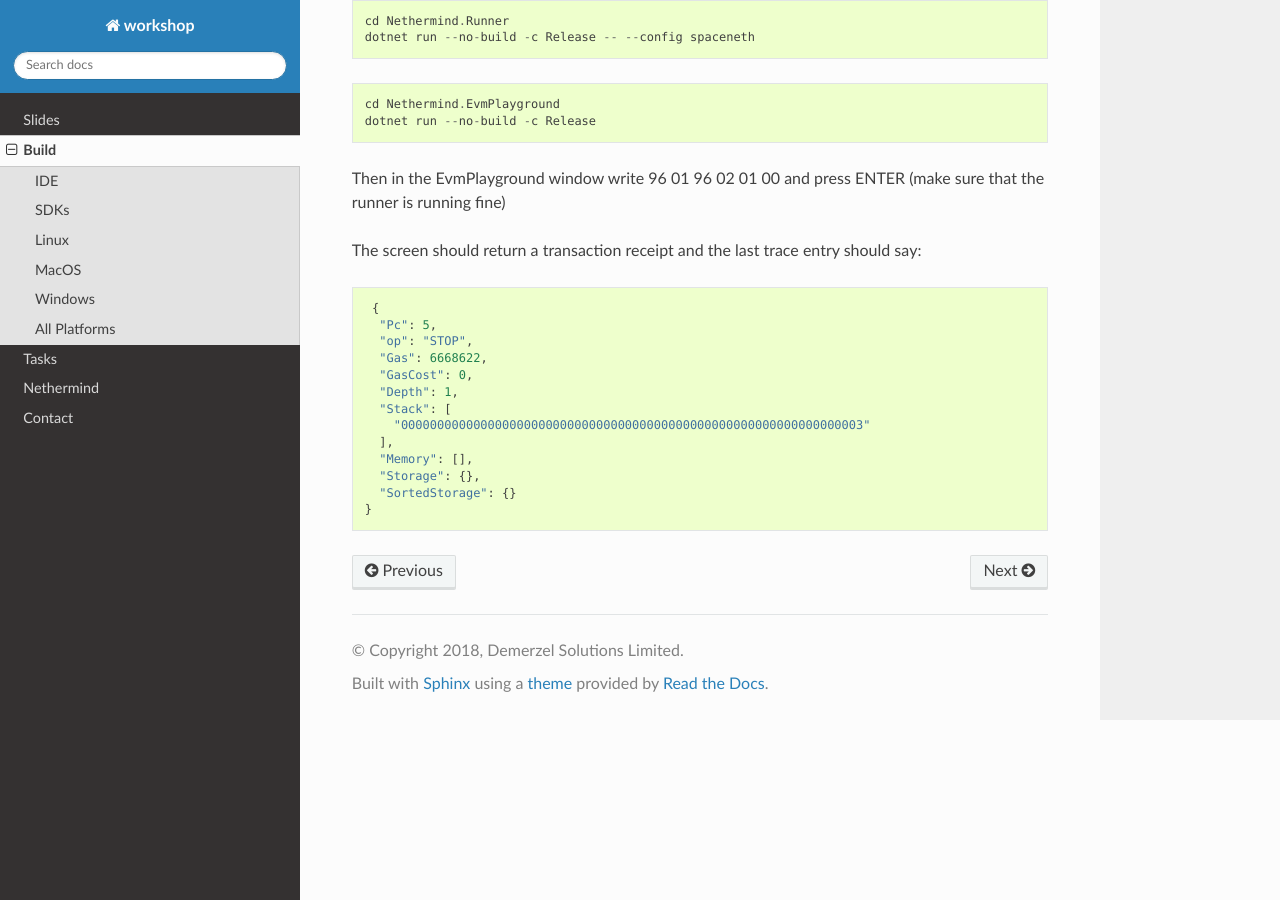
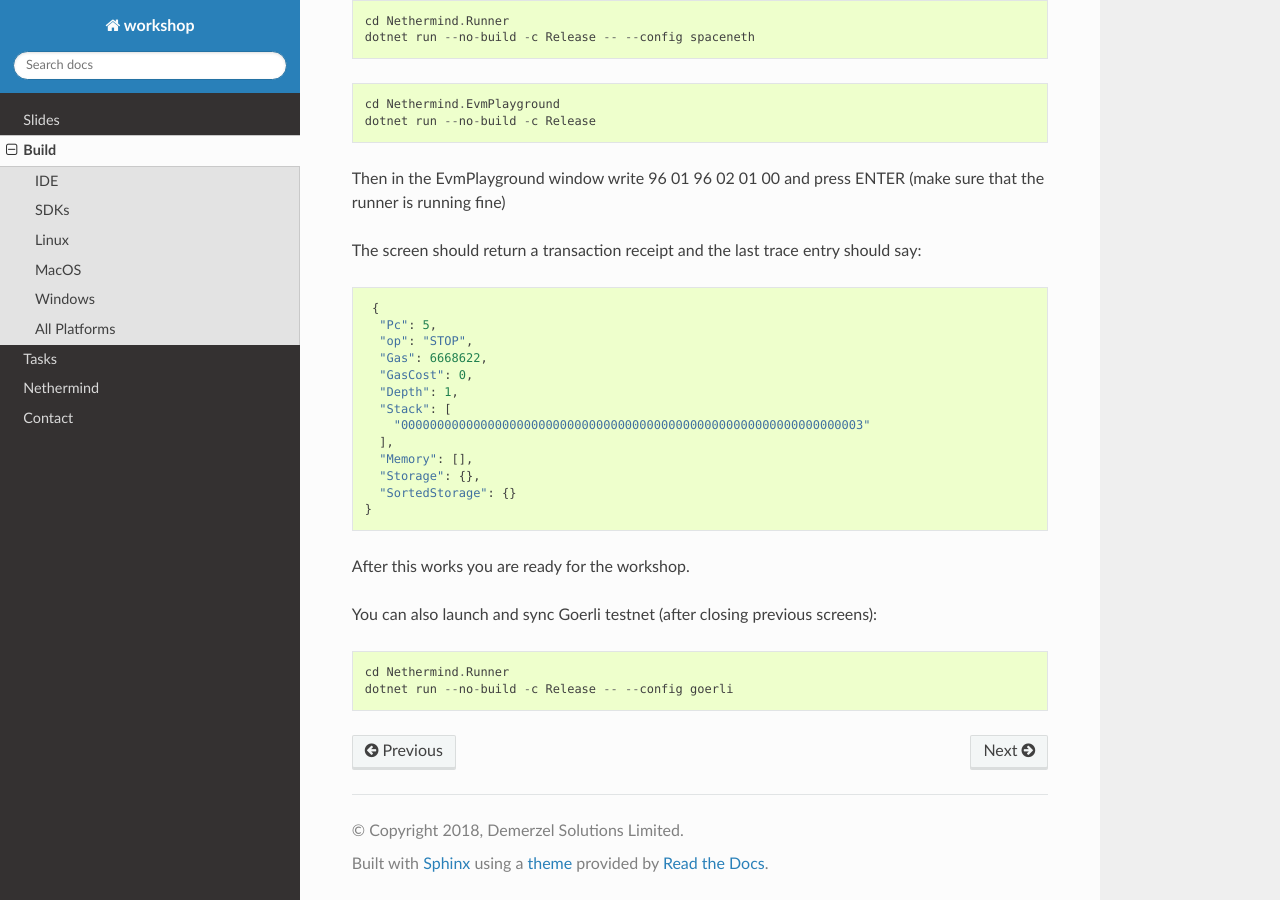
Before and after one commit to NethermindEth/workshop, a Sphinx documentation site: the page built from docs/source/build.rst, in a window 1280 px wide and 900 px high, scrolled down 1035 px. Built offline with Sphinx 7.4.7 and the Read the Docs theme 2.0.0, drawn with Linux system fonts in a browser that asks for light colours.

Commit message:
Update build.rst
goerli

```diff
--- a/docs/source/build.rst
+++ b/docs/source/build.rst
@@ -77,3 +77,12 @@
       "Storage": {},
       "SortedStorage": {}
     }
+
+After this works you are ready for the workshop.
+
+You can also launch and sync Goerli testnet (after closing previous screens):
+
+::
+
+    cd Nethermind.Runner
+    dotnet run --no-build -c Release -- --config goerli
```
